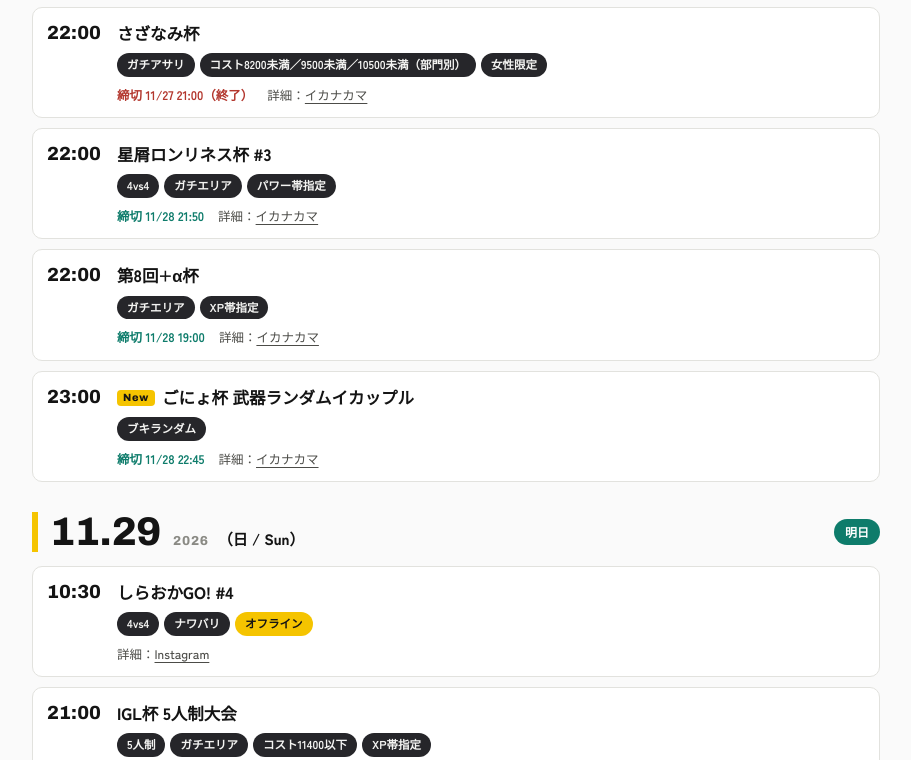
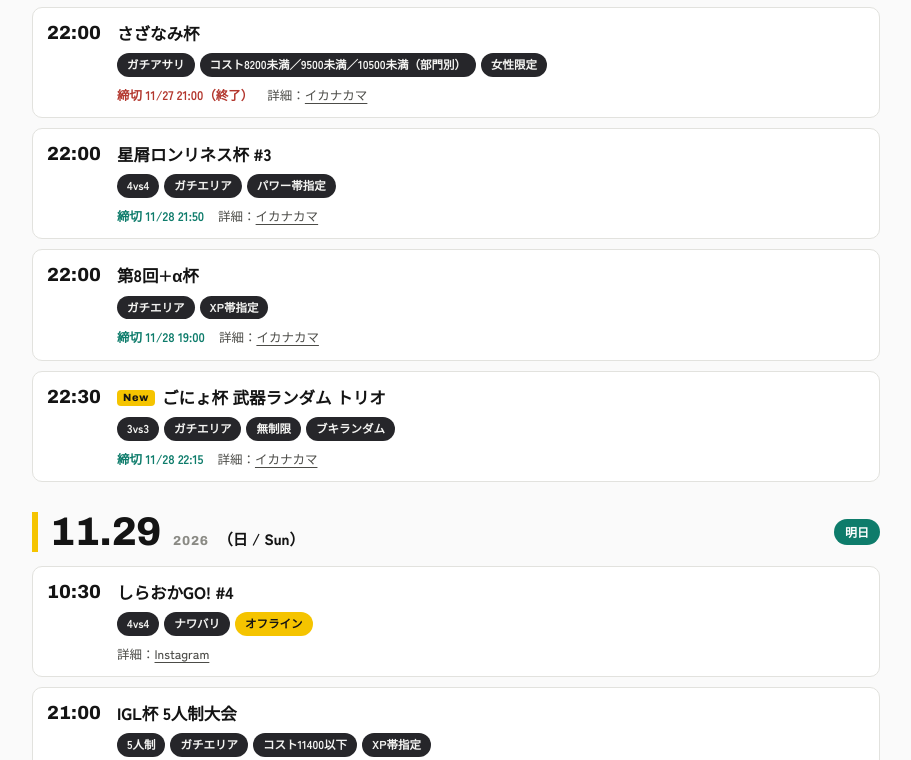
Before and after one commit to bankara-taikai/bankara-taikai.github.io, a plain HTML site: page index.html in a window 1280 px wide. Shown: the part 1345-2105 px from the top of the page, without its empty margins (184-1095 px from the left). Drawn offline with Linux system fonts and the light colour scheme.

Commit message:
ごにょ杯 武器ランダム トリオへ更新（22953：23:00イカップル→22:30トリオ、締切22:15）

```diff
--- a/index.html
+++ b/index.html
@@ -408,7 +408,7 @@
         {date:"2026-11-28",time:"22:00",name:"さざなみ杯",format:"",rule:"ガチアサリ",cost:"コスト8200未満／9500未満／10500未満（部門別）",offline:false,deadline:"2026-11-27 21:00",url:"https://ikanakama.ink/events/22619",src:"イカナカマ",tags:["女性限定","コスト制"],added:"2026-11-22"},
         {date:"2026-11-28",time:"22:00",name:"星屑ロンリネス杯 #3",format:"4vs4",rule:"ガチエリア",cost:"",offline:false,deadline:"2026-11-28 21:50",url:"https://ikanakama.ink/events/22754",src:"イカナカマ",tags:["パワー帯指定"],added:"2026-11-22"},
         {date:"2026-11-28",time:"22:00",name:"第8回+α杯",format:"",rule:"ガチエリア",cost:"",offline:false,deadline:"2026-11-28 19:00",url:"https://ikanakama.ink/events/22639",src:"イカナカマ",tags:["XP帯指定"],added:"2026-11-22"},
-        {date:"2026-11-28",time:"23:00",name:"ごにょ杯 武器ランダムイカップル",format:"",rule:"",cost:"",offline:false,deadline:"2026-11-28 22:45",url:"https://ikanakama.ink/events/22953",src:"イカナカマ",tags:["ブキランダム"],added:"2026-11-28",recheck:true},
+        {date:"2026-11-28",time:"22:30",name:"ごにょ杯 武器ランダム トリオ",format:"3vs3",rule:"ガチエリア",cost:"無制限",offline:false,deadline:"2026-11-28 22:15",url:"https://ikanakama.ink/events/22953",src:"イカナカマ",tags:["ブキランダム"],added:"2026-11-28"},
         {date:"2026-11-29",time:"10:30",name:"しらおかGO! #4",format:"4vs4",rule:"ナワバリ",cost:"",offline:true,deadline:"",url:"https://www.instagram.com/p/Df9lPKVvGRu/",src:"Instagram",tags:["オフライン","ナワバリ"],added:"2026-11-22"},
         {date:"2026-11-29",time:"21:00",name:"IGL杯 5人制大会",format:"5人制",rule:"ガチエリア",cost:"コスト11400以下",offline:false,deadline:"2026-11-29 20:30",url:"https://ikanakama.ink/events/22664",src:"イカナカマ",tags:["コスト制","XP帯指定"],added:"2026-11-22"},
         {date:"2026-11-29",time:"21:00",name:"あいざっくイカップル",format:"2vs2",rule:"ガチエリア",cost:"無制限",offline:false,deadline:"2026-11-29 20:45",url:"https://ikanakama.ink/events/22484",src:"イカナカマ",tags:[],added:"2026-11-22"},
```
